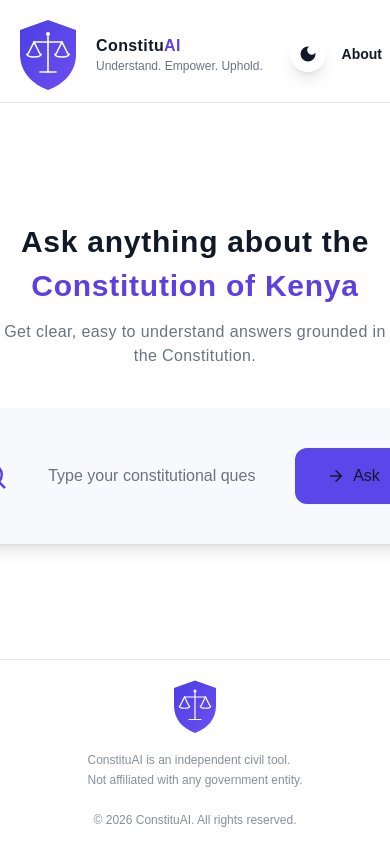
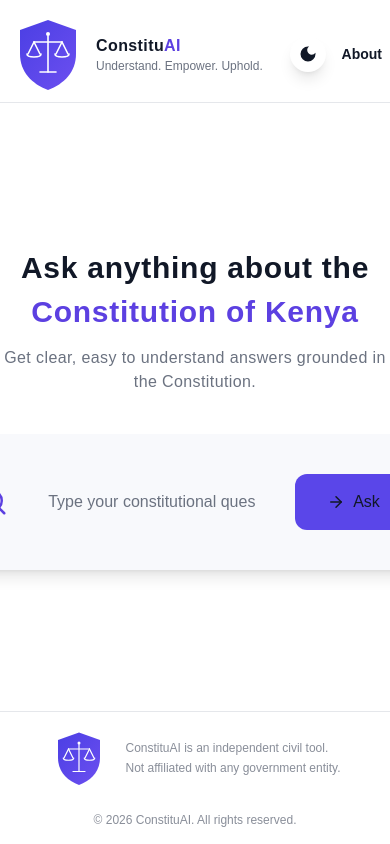
Before and after one commit to esthercate/ConstituAI, a Next.js app: page / in a window 390 px wide. Shown: the top 844 px of the page. Built offline with nearby package versions, Linux system fonts and the light colour scheme.

Commit message:
Fix responsiveness issue

```diff
--- a/components/layout/Footer.tsx
+++ b/components/layout/Footer.tsx
@@ -4,7 +4,7 @@
 const Footer = () => {
   return (
 		<div className="footer">
-			<div className="flex flex-col md:flex-row items-center gap-4">
+			<div className="flex items-center gap-4">
 				<Image
 					src="/justice_shield_logo.svg"
 					alt="Logo"
```
